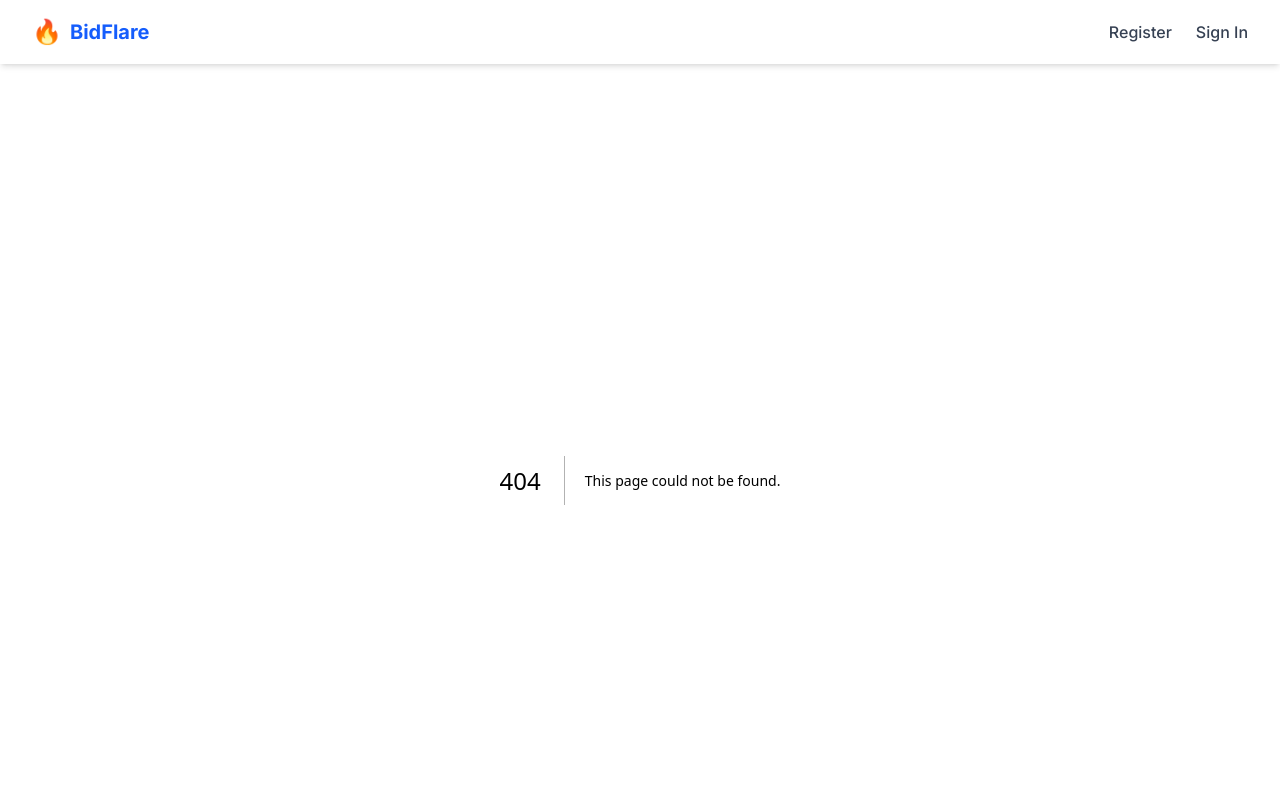
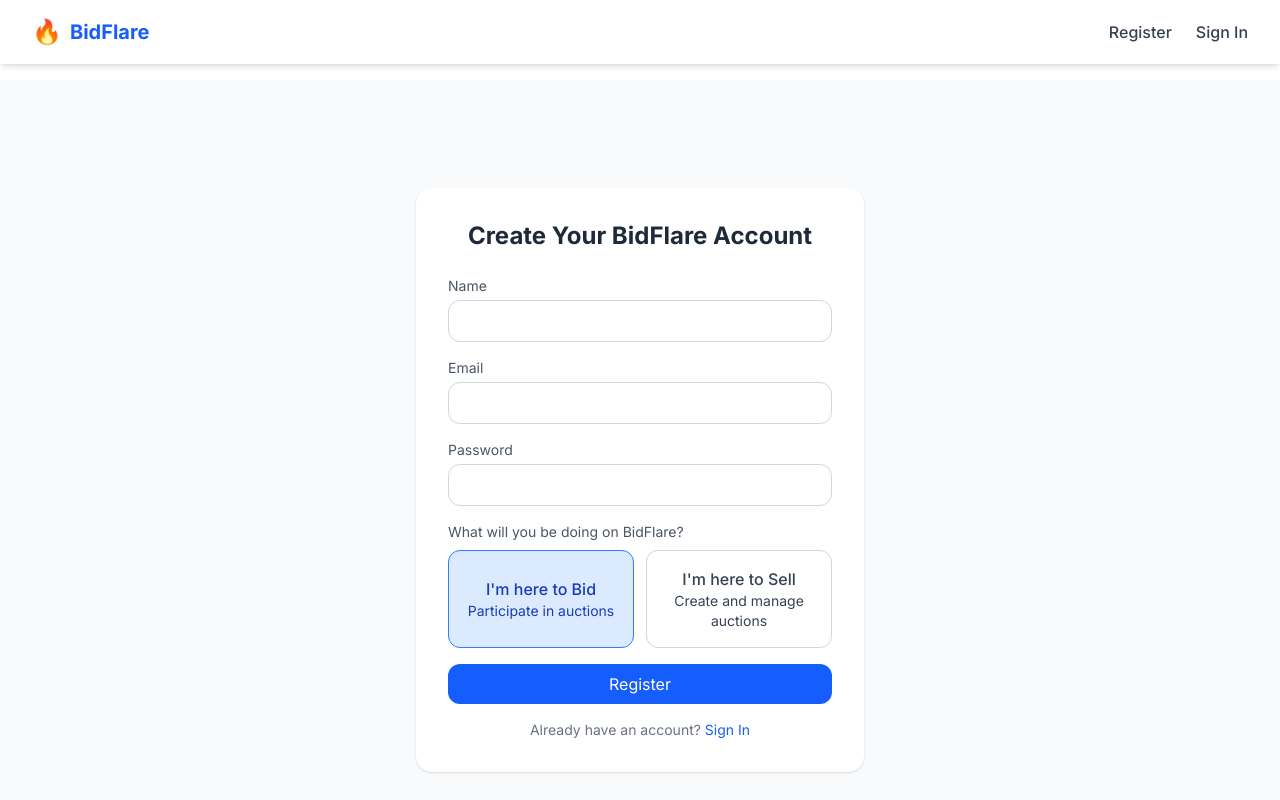
Before and after one commit to ManurangaJay/bidflare-frontend, a Next.js app: page /register in a window 1280 px wide. Before the commit this address had no page. Shown: the top 800 px of the page. Built offline with nearby package versions, Linux system fonts and the light colour scheme.

Commit message:
feat: create register page and sign in page

```diff
--- /dev/null
+++ b/src/app/register/page.tsx
@@ -0,0 +1,162 @@
+"use client";
+
+import { useState } from "react";
+import { getApiUrl } from "../../../lib/api";
+
+export default function RegisterPage() {
+  const [form, setForm] = useState({
+    name: "",
+    email: "",
+    password: "",
+    role: "BUYER",
+  });
+
+  const [error, setError] = useState("");
+
+  const handleChange = (e: React.ChangeEvent<HTMLInputElement>) => {
+    setForm({ ...form, [e.target.name]: e.target.value });
+  };
+
+  const handleRoleChange = (role: "BUYER" | "SELLER") => {
+    setForm({ ...form, role });
+  };
+
+  const handleSubmit = async (e: React.FormEvent) => {
+    e.preventDefault();
+    setError("");
+    try {
+      // Register user
+      const res = await fetch(getApiUrl("/users"), {
+        method: "POST",
+        headers: { "Content-Type": "application/json" },
+        body: JSON.stringify(form),
+      });
+
+      if (!res.ok) {
+        const err = await res.json();
+        throw new Error(err.message || "Registration failed");
+      }
+
+      const data = await res.json();
+      console.log("Registered:", data);
+
+      // Automatically sign in after successful registration
+      const loginRes = await fetch(getApiUrl("/auth/login"), {
+        method: "POST",
+        headers: { "Content-Type": "application/json" },
+        body: JSON.stringify({ email: form.email, password: form.password }),
+      });
+
+      if (!loginRes.ok) {
+        const loginErr = await loginRes.json();
+        throw new Error(loginErr.message || "Login after registration failed");
+      }
+
+      const loginData = await loginRes.json();
+
+      // Store JWT token in localStorage
+      localStorage.setItem("token", loginData.token);
+
+      // Redirect to homepage
+      window.location.href = "/";
+    } catch (err: any) {
+      setError(err.message);
+    }
+  };
+
+  return (
+    <div className="min-h-screen flex items-center justify-center bg-gray-50 px-4">
+      <div className="max-w-md w-full bg-white p-8 rounded-2xl shadow">
+        <h2 className="text-2xl font-bold text-gray-800 mb-6 text-center">
+          Create Your BidFlare Account
+        </h2>
+        <form onSubmit={handleSubmit} className="space-y-4">
+          {error && <p className="text-red-600 text-sm">{error}</p>}
+
+          <div>
+            <label className="block text-sm text-gray-600 mb-1">Name</label>
+            <input
+              type="text"
+              name="name"
+              className="w-full border border-gray-300 rounded-xl px-4 py-2 focus:ring-2 focus:ring-blue-500 outline-none"
+              value={form.name}
+              onChange={handleChange}
+              required
+            />
+          </div>
+
+          <div>
+            <label className="block text-sm text-gray-600 mb-1">Email</label>
+            <input
+              type="email"
+              name="email"
+              className="w-full border border-gray-300 rounded-xl px-4 py-2 focus:ring-2 focus:ring-blue-500 outline-none"
+              value={form.email}
+              onChange={handleChange}
+              required
+            />
+          </div>
+
+          <div>
+            <label className="block text-sm text-gray-600 mb-1">Password</label>
+            <input
+              type="password"
+              name="password"
+              className="w-full border border-gray-300 rounded-xl px-4 py-2 focus:ring-2 focus:ring-blue-500 outline-none"
+              value={form.password}
+              onChange={handleChange}
+              required
+            />
+          </div>
+
+          <div>
+            <label className="block text-sm text-gray-600 mb-2">
+              What will you be doing on BidFlare?
+            </label>
+            <div className="grid grid-cols-2 gap-3">
+              <button
+                type="button"
+                onClick={() => handleRoleChange("BUYER")}
+                className={`border rounded-xl p-4 text-center transition ${
+                  form.role === "BUYER"
+                    ? "bg-blue-100 border-blue-500 text-blue-800"
+                    : "bg-white border-gray-300 text-gray-700 hover:bg-gray-50"
+                }`}
+              >
+                <div className="font-medium">I'm here to Bid</div>
+                <div className="text-sm">Participate in auctions</div>
+              </button>
+
+              <button
+                type="button"
+                onClick={() => handleRoleChange("SELLER")}
+                className={`border rounded-xl p-4 text-center transition ${
+                  form.role === "SELLER"
+                    ? "bg-blue-100 border-blue-500 text-blue-800"
+                    : "bg-white border-gray-300 text-gray-700 hover:bg-gray-50"
+                }`}
+              >
+                <div className="font-medium">I'm here to Sell</div>
+                <div className="text-sm">Create and manage auctions</div>
+              </button>
+            </div>
+          </div>
+
+          <button
+            type="submit"
+            className="w-full bg-blue-600 text-white py-2 rounded-xl hover:bg-blue-700 transition"
+          >
+            Register
+          </button>
+        </form>
+
+        <p className="text-sm text-center text-gray-500 mt-4">
+          Already have an account?{" "}
+          <a href="/signin" className="text-blue-600 hover:underline">
+            Sign In
+          </a>
+        </p>
+      </div>
+    </div>
+  );
+}
--- /dev/null
+++ b/src/app/signin/page.tsx
@@ -0,0 +1,81 @@
+"use client";
+
+import { useState } from "react";
+import { getApiUrl } from "../../../lib/api";
+
+export default function SignInPage() {
+  const [email, setEmail] = useState("");
+  const [password, setPassword] = useState("");
+  const [error, setError] = useState("");
+
+  const handleSubmit = async (e: React.FormEvent) => {
+    e.preventDefault();
+    setError("");
+    try {
+      const res = await fetch(getApiUrl("/auth/login"), {
+        method: "POST",
+        headers: { "Content-Type": "application/json" },
+        body: JSON.stringify({ email, password }),
+      });
+
+      if (!res.ok) {
+        const err = await res.json();
+        throw new Error(err.message || "Login failed");
+      }
+
+      const data = await res.json();
+      console.log("Success:", data);
+
+      localStorage.setItem("token", data.token);
+
+      window.location.href = "/";
+    } catch (err: any) {
+      setError(err.message);
+    }
+  };
+
+  return (
+    <div className="min-h-screen flex items-center justify-center bg-gray-50 px-4">
+      <div className="max-w-md w-full bg-white p-8 rounded-2xl shadow">
+        <h2 className="text-2xl font-bold text-gray-800 mb-6 text-center">
+          Sign In to BidFlare
+        </h2>
+        <form onSubmit={handleSubmit} className="space-y-4">
+          {error && <p className="text-red-600 text-sm">{error}</p>}
+          <div>
+            <label className="block text-sm text-gray-600 mb-1">Email</label>
+            <input
+              type="email"
+              className="w-full border border-gray-300 rounded-xl px-4 py-2 focus:ring-2 focus:ring-blue-500 outline-none"
+              value={email}
+              onChange={(e) => setEmail(e.target.value)}
+              required
+            />
+          </div>
+          <div>
+            <label className="block text-sm text-gray-600 mb-1">Password</label>
+            <input
+              type="password"
+              className="w-full border border-gray-300 rounded-xl px-4 py-2 focus:ring-2 focus:ring-blue-500 outline-none"
+              value={password}
+              onChange={(e) => setPassword(e.target.value)}
+              required
+            />
+          </div>
+          <button
+            type="submit"
+            className="w-full bg-blue-600 text-white py-2 rounded-xl hover:bg-blue-700 transition"
+          >
+            Sign In
+          </button>
+        </form>
+        <p className="text-sm text-center text-gray-500 mt-4">
+          Don&apos;t have an account?{" "}
+          <a href="/register" className="text-blue-600 hover:underline">
+            Register
+          </a>
+        </p>
+      </div>
+    </div>
+  );
+}
```
